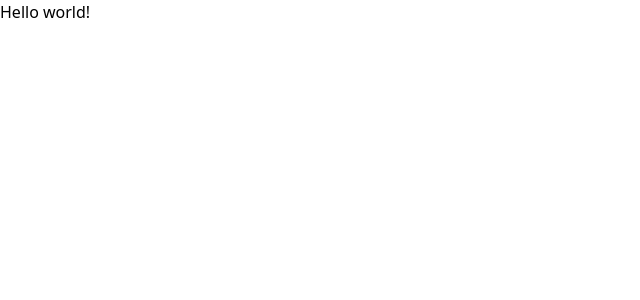
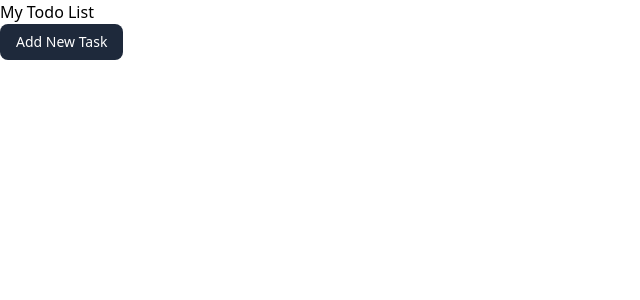
Before and after one commit to rhenaldkarrel/todoapp-zustand, a React (Vite) app: page / in a window 1280 px wide. Shown: the top 300 px of the page, without its empty margins (0-640 px from the left). Built offline with nearby package versions, Linux system fonts and the light colour scheme.

Commit message:
feat: initial page

```diff
--- a/src/App.tsx
+++ b/src/App.tsx
@@ -1,9 +1,39 @@
+import React from 'react';
+import Modal from './components/modal';
+import { Input } from './components/forms/input';
+
 function App() {
-  return (
-    <main className="text-3xl font-bold underline">
-      Hello world!
-    </main>
-  )
+	const [isAddNewTask, setIsAddNewTask] = React.useState<boolean>(false);
+
+  function openModal() {
+    setIsAddNewTask(true)
+  }
+
+	return (
+		<main className='max-w-lg mx-auto border h-screen'>
+			<div className='p-4 space-y-4'>
+				<h1 className='text-xl sm:text-3xl font-bold'>My Todo List</h1>
+				<button
+					className='btn btn-primary w-full'
+					onClick={openModal}
+				>
+					Add New Task
+				</button>
+				<div className='todos'></div>
+				<Modal
+          title='Add New Task'
+          actionButtonText='Save'
+          openModal={isAddNewTask}
+          closeModal={setIsAddNewTask}
+        >
+          <div className="space-y-4 mt-4">
+            <Input placeholder='Task Title' />
+            <Input placeholder='Task Description' />
+          </div>
+        </Modal>
+			</div>
+		</main>
+	);
 }
 
-export default App
+export default App;
```
